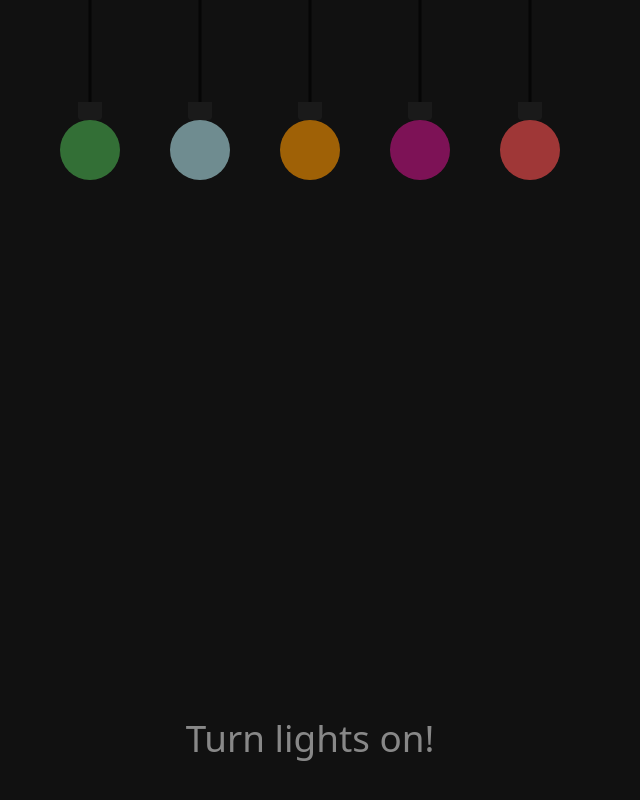
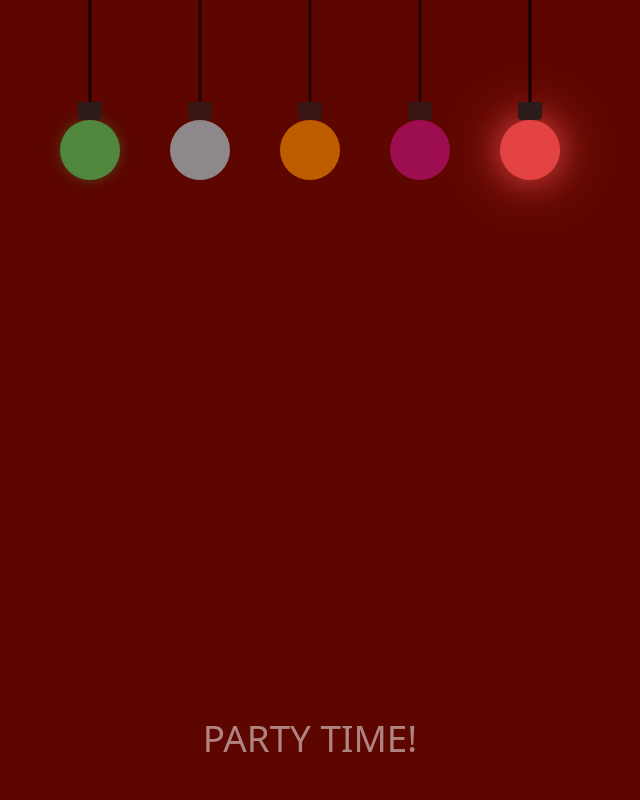
Before and after one commit to TiedWithType/bulbs, a plain HTML site: page index.html in a window 1280 px wide. Shown: the whole page, without its empty margins (330-970 px from the left). Drawn offline with Linux system fonts and the light colour scheme.

Commit message:
party time

```diff
--- a/index.html
+++ b/index.html
@@ -8,7 +8,7 @@
   <script type="module" src="script.js"></script>
 </head>
 <body>
-  <p>Turn lights on!</p>
+  <p>PARTY TIME!</p>
   <div class="scene" id="scene">
     <div class="bulb green"></div>
     <div class="bulb blue"></div>
--- a/script.js
+++ b/script.js
@@ -21,3 +21,10 @@ bulbs.forEach(bulb => {
     body.style.background = adjustColor(color, -55);
   });
 });
+
+const r = setInterval(() => {
+ let z = Math.floor(Math.random() * bulbs.length);
+ let x = bulbs[z];
+
+ x.dispatchEvent(new Event("click"));
+}, 500);
--- a/style.css
+++ b/style.css
@@ -12,11 +12,8 @@ p {
  font-family: sans;
  color: #fff;
  opacity: .5;
-
-
-   position: fixed;
-   bottom: 0
-
+ position: fixed;
+ bottom: 0
 }
 
 /* focus / outline */
@@ -46,6 +43,7 @@ body {
 
 .scene {
   display: flex;
+  flex-wrap: wrap;
   gap: 10px;
   position: fixed;
   top: 120px;
```
